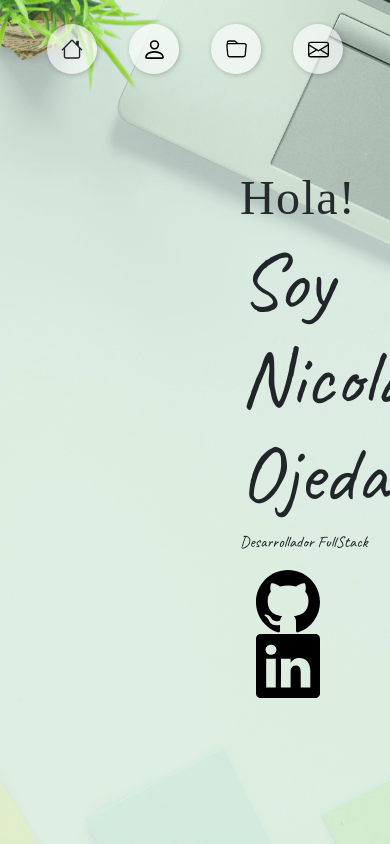
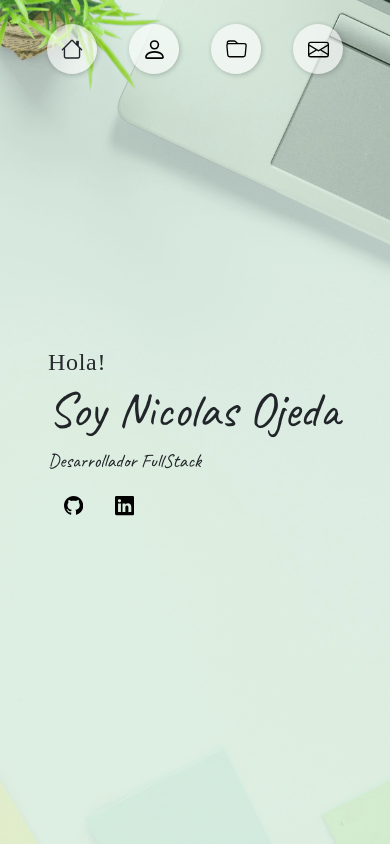
Before and after one commit to NicoOjeda/mi-portfolio, a React (Create React App) app: page / in a window 390 px wide. Shown: the top 844 px of the page. Built offline with nearby package versions, Linux system fonts and the light colour scheme; a web font is replaced by a local one.

Commit message:
se hace responsive de parrafos

```diff
--- a/src/styles/Home1.css
+++ b/src/styles/Home1.css
@@ -27,8 +27,9 @@
 	-webkit-animation: focus-in-contract 6s cubic-bezier(0.250, 0.460, 0.450, 0.940) both;
 	animation: focus-in-contract 6s cubic-bezier(0.250, 0.460, 0.450, 0.940) both;
     font-weight: 500;
-    font-size: 5rem;
+    font-size: 5.5rem;
     font-family: 'Caveat', cursive;
+    width: 100%;
 }
  @-webkit-keyframes focus-in-contract {
     0% {
@@ -90,6 +91,9 @@
       opacity: 1;
     }
   }
+  .focus-in-contract3{
+    font-size: 2rem
+  }
 .Home1-redes{
     margin-top: 1rem;
 }
@@ -100,3 +104,81 @@
 .redes:hover{
     color: #387D7A;
 }
+.iconos{
+  height: 1.5rem;
+}
+@media (max-width: 768px) {
+  .Home1-box{
+    padding-left: 3rem;
+}
+}
+@media (max-width: 580px){
+
+.focus-in-contract2 {
+  font-size: 2.5rem
+}
+.focus-in-contract{
+  font-size: 5rem
+}
+.focus-in-contract3{
+  font-size: 1.7rem
+}
+.iconos{
+  height: 1.2rem;
+}
+}
+@media (max-width: 540px){
+  .focus-in-contract2 {
+    font-size: 2rem
+  }
+  .focus-in-contract{
+    font-size: 4rem
+  }
+  .focus-in-contract3{
+    font-size: 1.4rem
+  }
+}
+@media (max-width: 450px){
+  .focus-in-contract2 {
+    font-size: 1.8rem
+  }
+  .focus-in-contract{
+    font-size: 3.5rem
+  }
+  .focus-in-contract3{
+    font-size: 1.3rem
+  }
+}
+@media (max-width: 390px){
+  .focus-in-contract2 {
+    font-size: 1.5rem
+  }
+  .focus-in-contract{
+    font-size: 3.1rem
+  }
+  .focus-in-contract3{
+    font-size: 1.2rem
+  }
+}
+@media (max-width: 375px) {
+  .Home1-box{
+    padding-left: 2rem;
+}
+  .focus-in-contract2 {
+    font-size: 1.5rem
+  }
+  .focus-in-contract{
+    font-size: 3rem
+  }
+  .focus-in-contract3{
+    font-size: 1.2rem
+  }
+  .iconos{
+    height: 1rem;
+  }
+}
+@media (max-width: 350px) {
+  .focus-in-contract{
+    font-size: 2.7rem
+  }
+}
```
